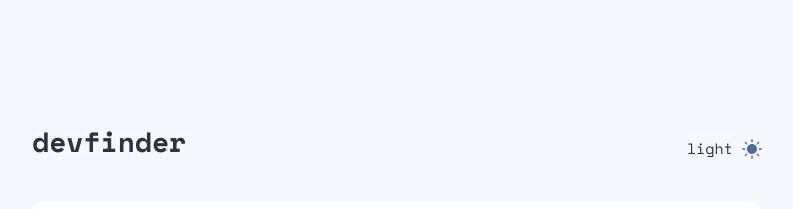
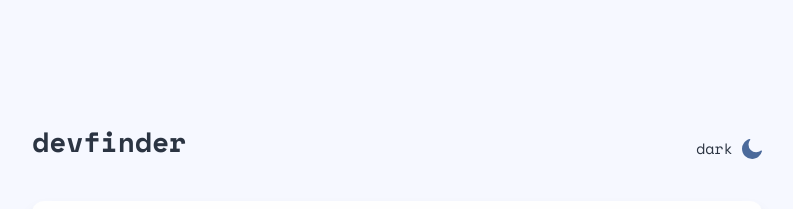
Before and after one commit to ClaytonDewey/github-user-search, a React (Create React App) app: page / in a window 1280 px wide. Shown: the top 209 px of the page, without its empty margins (243-1036 px from the left). Built offline with nearby package versions, Linux system fonts and the light colour scheme; no server answers.

Commit message:
Update themeToggler

```diff
--- a/src/components/App.js
+++ b/src/components/App.js
@@ -59,12 +59,17 @@ const App = () => {
   };
   const [theme, themeToggler] = useDarkMode();
   const themeMode = theme === 'light' ? lightTheme : darkTheme;
-
+  const themeText = theme === 'light' ? 'dark' : 'light';
+  console.log(themeText);
   return (
     <ThemeProvider theme={themeMode}>
       <GlobalStyles />
       <AppStyles>
-        <Header theme={theme} themeToggler={themeToggler} />
+        <Header
+          theme={theme}
+          themeToggler={themeToggler}
+          themeText={themeText}
+        />
 
         <SearchBar
           updateUser={updateUser}
--- a/src/components/Header.js
+++ b/src/components/Header.js
@@ -16,11 +16,11 @@ const HeaderStyled = styled.header`
   }
 `;
 
-const Header = ({ theme, themeToggler }) => {
+const Header = ({ theme, themeToggler, themeText }) => {
   return (
     <HeaderStyled>
       <h1>devfinder</h1>
-      <Toggle theme={theme} toggleTheme={themeToggler} />
+      <Toggle theme={theme} toggleTheme={themeToggler} themeText={themeText} />
       {/* <p>
         Light <Icon name='sun' />
       </p> */}
--- a/src/components/theme/Toggler.js
+++ b/src/components/theme/Toggler.js
@@ -18,13 +18,13 @@ const TogglerStyled = styled.div`
   }
 `;
 
-const Toggle = ({ theme, toggleTheme }) => {
+const Toggle = ({ theme, toggleTheme, themeText }) => {
   return (
     <TogglerStyled>
       <div className='toggle-container'>
         <label htmlFor='mode' className='label'>
-          <span>{theme} </span>
-          {theme === 'light' ? <Icon name='sun' /> : <Icon name='moon' />}
+          <span>{themeText} </span>
+          {theme === 'light' ? <Icon name='moon' /> : <Icon name='sun' />}
           <input
             type='checkbox'
             id='mode'
```
